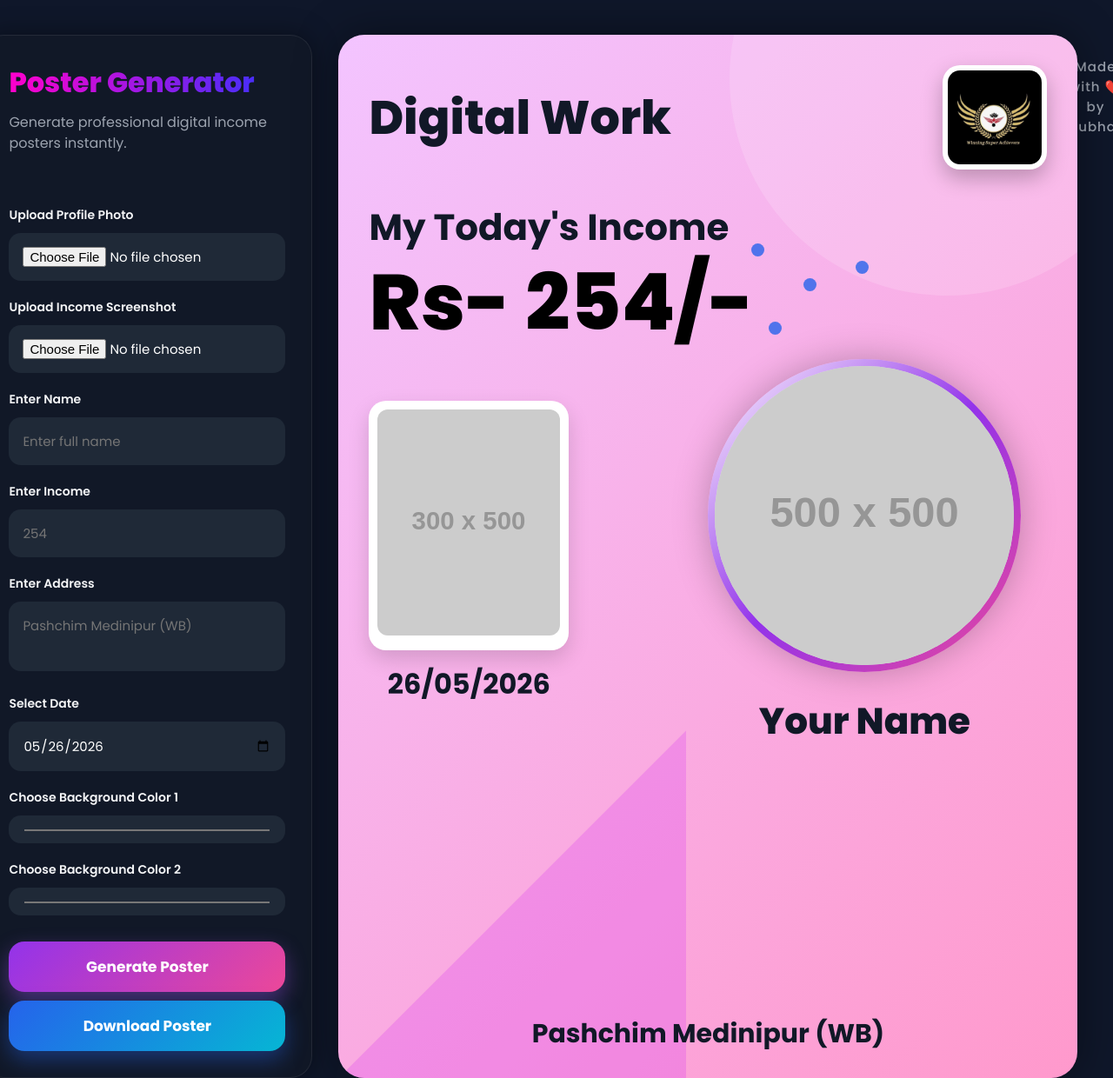
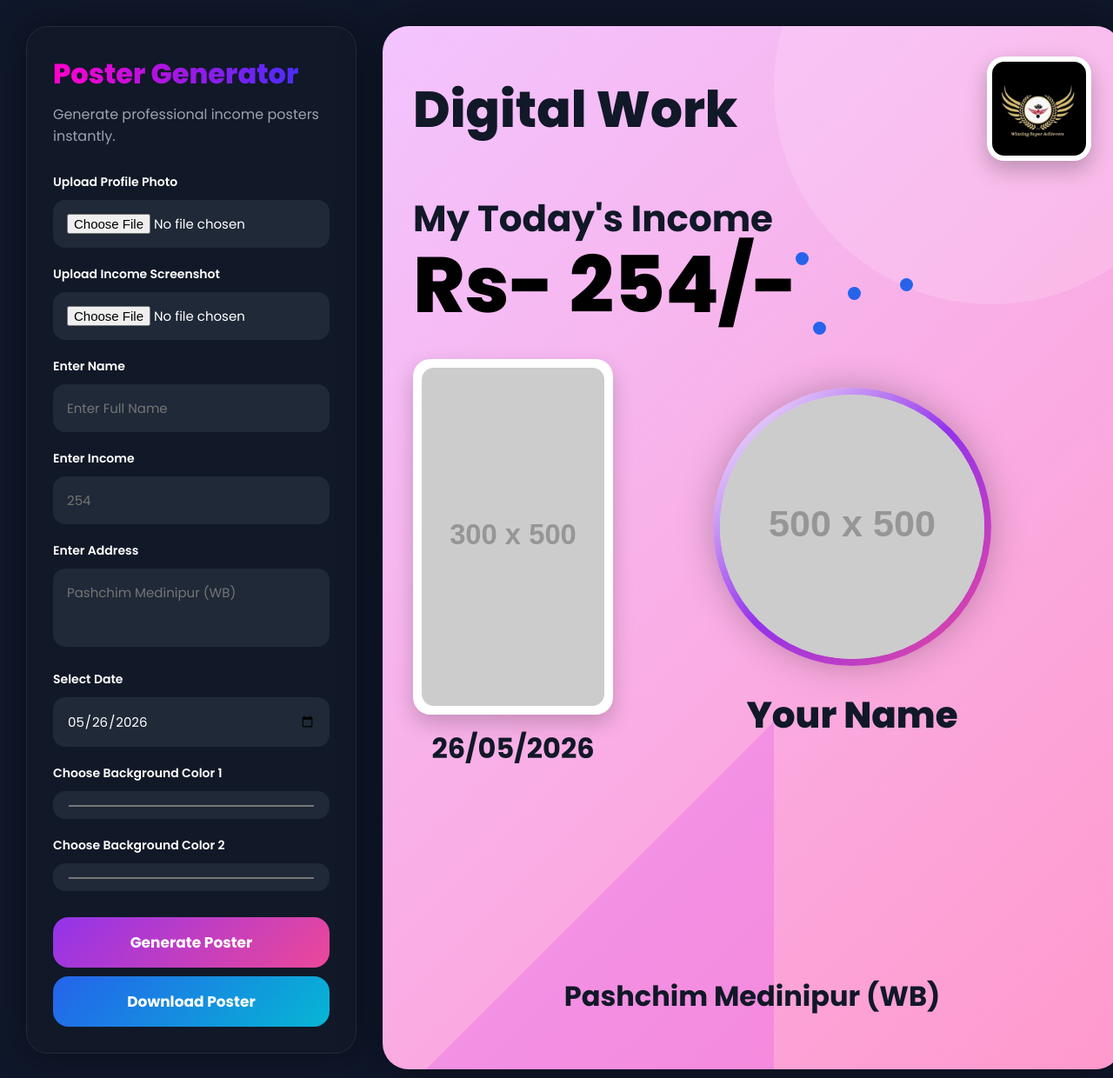
Before and after one commit to techshubham-ind/poster, a plain HTML site: page index.html in a window 1280 px wide. Shown: the top 1240 px of the page at 87% size. Drawn offline with Linux system fonts and the light colour scheme; placeholder pictures from the web are drawn by us.

Commit message:
Refactor HTML structure and styles for poster generator

```diff
--- a/index.html
+++ b/index.html
@@ -1,13 +1,14 @@
-
 <!DOCTYPE html>
 <html lang="en">
 <head>
-  <meta charset="UTF-8" />
-  <meta name="viewport" content="width=device-width, initial-scale=1.0" />
+<meta charset="UTF-8">
+<meta name="viewport" content="width=device-width, initial-scale=1.0">
+
 <title>Professional Poster Generator</title>
 
 <link rel="preconnect" href="https://fonts.googleapis.com">
 <link rel="preconnect" href="https://fonts.gstatic.com" crossorigin>
+
 <link href="https://fonts.googleapis.com/css2?family=Poppins:wght@300;400;500;600;700;800&display=swap" rel="stylesheet">
 
 <script src="https://html2canvas.hertzen.com/dist/html2canvas.min.js"></script>
@@ -24,16 +25,14 @@
 body{
     background:#0f172a;
     min-height:100vh;
-      display:flex;
-      justify-content:center;
-      align-items:flex-start;
-      padding:40px 20px;
+    padding:30px;
     color:white;
 }
 
 .main-container{
     width:100%;
-      max-width:1400px;
+    max-width:1600px;
+    margin:auto;
     display:grid;
     grid-template-columns:380px 1fr;
     gap:30px;
@@ -43,11 +42,11 @@
     background:#111827;
     padding:30px;
     border-radius:25px;
-      box-shadow:0 0 30px rgba(0,0,0,0.4);
+    height:fit-content;
     position:sticky;
     top:20px;
-      height:fit-content;
     border:1px solid rgba(255,255,255,0.08);
+    box-shadow:0 0 40px rgba(0,0,0,0.4);
 }
 
 .title{
@@ -61,8 +60,7 @@
 
 .sub{
     color:#9ca3af;
-      margin-bottom:60px;
-      line-height:1.5;
+    margin-bottom:30px;
 }
 
 .input-group{
@@ -72,32 +70,31 @@
 label{
     display:block;
     margin-bottom:10px;
+    font-weight:600;
     font-size:14px;
-      font-weight:600;
-      color:#f3f4f6;
 }
 
-    input, textarea{
+input,
+textarea{
     width:100%;
     padding:14px;
     border:none;
+    outline:none;
     border-radius:14px;
     background:#1f2937;
     color:white;
-      outline:none;
     font-size:15px;
     border:2px solid transparent;
-      transition:0.3s;
 }
 
 input:focus,
 textarea:focus{
-      border-color:#a855f7;
+    border-color:#9333ea;
 }
 
 textarea{
     resize:none;
-      height:80px;
+    height:90px;
 }
 
 .btn{
@@ -105,9 +102,9 @@
     padding:16px;
     border:none;
     border-radius:18px;
+    cursor:pointer;
     font-size:17px;
     font-weight:700;
-      cursor:pointer;
     transition:0.3s;
     margin-top:10px;
 }
@@ -115,39 +112,34 @@
 .generate-btn{
     background:linear-gradient(135deg,#9333ea,#ec4899);
     color:white;
-      box-shadow:0 10px 25px rgba(168,85,247,0.4);
-    }
-
-    .generate-btn:hover{
-      transform:translateY(-3px);
 }
 
 .download-btn{
     background:linear-gradient(135deg,#2563eb,#06b6d4);
     color:white;
-      box-shadow:0 10px 25px rgba(37,99,235,0.4);
 }
 
-    .download-btn:hover{
+.btn:hover{
     transform:translateY(-3px);
 }
 
 .poster-wrapper{
     display:flex;
     justify-content:center;
-      align-items:flex-start;
 }
 
 .poster{
     width:850px;
     height:1200px;
-      aspect-ratio:210/297;
+
+    --bg1:#f3c4ff;
+    --bg2:#ff99cc;
+
+    background:linear-gradient(135deg,var(--bg1),var(--bg2));
+
+    border-radius:30px;
     position:relative;
     overflow:hidden;
-      border-radius:30px;
-      background:linear-gradient(135deg,var(--bg1),var(--bg2));
-      --bg1:#f3c4ff;
-      --bg2:#ff99cc;
     box-shadow:0 0 50px rgba(0,0,0,0.4);
 }
 
@@ -157,23 +149,22 @@
     height:500px;
     background:rgba(255,255,255,0.15);
     border-radius:50%;
-      top:-200px;
+    top:-180px;
     right:-100px;
 }
 
 .shape2{
     position:absolute;
-      width:600px;
-      height:600px;
+    width:650px;
+    height:650px;
     background:#d946ef;
+    opacity:0.25;
+    bottom:-250px;
+    left:-200px;
     clip-path:polygon(0 100%,100% 0,100% 100%);
-      bottom:-200px;
-      left:-200px;
-      opacity:0.3;
 }
 
 .top-bar{
-      width:100%;
     display:flex;
     justify-content:space-between;
     align-items:center;
@@ -183,7 +174,7 @@
 }
 
 .business-title{
-      font-size:54px;
+    font-size:58px;
     font-weight:800;
     color:#111827;
 }
@@ -208,98 +199,127 @@
     font-size:42px;
     font-weight:700;
     color:#111827;
-      margin-bottom:10px;
 }
 
 .amount{
     font-size:90px;
     font-weight:800;
+    line-height:1;
     color:#000;
-      line-height:1;
 }
 
 .content-area{
     display:flex;
     justify-content:space-between;
     align-items:center;
-      padding:20px 35px;
+    padding:40px 35px;
     position:relative;
     z-index:2;
 }
 
 .statement-box{
     width:230px;
+    min-width:230px;
+    max-width:230px;
+    aspect-ratio:9/16;
     background:white;
+    border-radius:20px;
     padding:10px;
-      border-radius:20px;
-      box-shadow:0 10px 25px rgba(0,0,0,0.15);
+    overflow:hidden;
+    box-shadow:0 10px 25px rgba(0,0,0,0.2);
 }
 
 .statement-img{
     width:100%;
-      height:260px;
+    height:100%;
     object-fit:cover;
-      border-radius:12px;
+    border-radius:14px;
+    display:block;
 }
 
 .date{
     font-size:32px;
     font-weight:700;
+    text-align:center;
     color:#111827;
     margin-top:15px;
-      text-align:center;
 }
 
 .profile-section{
     display:flex;
     flex-direction:column;
     align-items:center;
-      margin-right:30px;
+    width:100%;
 }
 
 .profile-ring{
-      width:360px;
-      height:360px;
+    width:320px;
+    height:320px;
+
+    min-width:320px;
+    min-height:320px;
+
+    max-width:320px;
+    max-height:320px;
+
+    aspect-ratio:1/1;
+
     border-radius:50%;
+    overflow:hidden;
+
     padding:8px;
+
     background:linear-gradient(135deg,#ffffff,#9333ea,#ec4899);
+
     box-shadow:0 0 40px rgba(0,0,0,0.25);
 }
 
 .profile-img{
     width:100%;
     height:100%;
+    object-fit:cover;
+    display:block;
     border-radius:50%;
-      object-fit:cover;
     background:#ddd;
 }
 
 .name{
+    margin-top:28px;
     font-size:42px;
     font-weight:800;
-      margin-top:28px;
     color:#111827;
     text-align:center;
+
     width:100%;
     max-width:500px;
+
+    line-height:1.4;
     word-wrap:break-word;
-      line-height:1.4;
+
     padding:0 10px;
 }
 
 .address{
+    position:absolute;
+    bottom:60px;
+    left:0;
+
     width:100%;
-      position:absolute;
-      bottom:30px;
-      left:0;
+
     text-align:center;
-      font-size:30px;
+
+    font-size:32px;
     font-weight:700;
+
     color:#111827;
+
     padding:0 40px;
+
+    line-height:1.5;
+
+    word-wrap:break-word;
+
     z-index:2;
-      line-height:1.4;
-      word-wrap:break-word;
 }
 
 .decor-dot{
@@ -308,15 +328,39 @@
     height:15px;
     border-radius:50%;
     background:#2563eb;
-      opacity:0.8;
 }
 
-    .d1{top:240px;right:360px;}
-    .d2{top:280px;right:300px;}
-    .d3{top:330px;right:340px;}
-    .d4{top:260px;right:240px;}
+.d1{
+    top:260px;
+    right:360px;
+}
+
+.d2{
+    top:300px;
+    right:300px;
+}
+
+.d3{
+    top:340px;
+    right:340px;
+}
+
+.d4{
+    top:290px;
+    right:240px;
+}
+
+.footer{
+    text-align:center;
+    margin-top:25px;
+    color:#9ca3af;
+    font-size:15px;
+    font-weight:500;
+    letter-spacing:1px;
+}
 
 @media(max-width:1200px){
+
     .main-container{
         grid-template-columns:1fr;
     }
@@ -324,48 +368,19 @@
     .poster{
         width:100%;
         height:auto;
-        aspect-ratio:1/1;
+        aspect-ratio:210/297;
     }
+
 }
 
 @media(max-width:768px){
 
+    body{
+        padding:10px;
+    }
+
     .business-title{
         font-size:34px;
-      }
-
-      .amount{
-        font-size:58px;
-      }
-
-      .today-income{
-        font-size:28px;
-      }
-
-      .content-area{
-        flex-direction:column;
-        gap:20px;
-      }
-
-      .profile-ring{
-        width:240px;
-        height:240px;
-      }
-
-      .name{
-        font-size:34px;
-      }
-
-      .address{
-        font-size:24px;
-      }
-
-      .statement-box{
-        width:180px;
-      }
-
-      .statement-img{
-        height:200px;
     }
 
     .logo{
@@ -373,20 +388,52 @@
         height:80px;
     }
 
+    .today-income{
+        font-size:28px;
+    }
+
+    .amount{
+        font-size:58px;
+    }
+
+    .content-area{
+        flex-direction:column;
+        gap:30px;
+    }
+
+    .profile-ring{
+        width:240px;
+        height:240px;
+        min-width:240px;
+        min-height:240px;
+    }
+
+    .name{
+        font-size:32px;
+    }
+
+    .address{
+        font-size:22px;
+        bottom:30px;
+    }
+
 }
 
 </style>
 </head>
+
 <body>
 
 <div class="main-container">
 
 <div class="control-panel">
 
-    <div class="title">Poster Generator</div>
+<div class="title">
+Poster Generator
+</div>
 
 <div class="sub">
-      Generate professional digital income posters instantly.
+Generate professional income posters instantly.
 </div>
 
 <div class="input-group">
@@ -401,7 +448,7 @@
 
 <div class="input-group">
 <label>Enter Name</label>
-      <input type="text" id="nameInput" placeholder="Enter full name">
+<input type="text" id="nameInput" placeholder="Enter Full Name">
 </div>
 
 <div class="input-group">
@@ -457,8 +504,7 @@
 Digital Work
 </div>
 
-        <!-- DEFAULT COMPANY LOGO -->
-        <img src="logo.png" class="logo" id="logoImg">
+<img src="logo.png" class="logo">
 
 </div>
 
@@ -477,17 +523,25 @@
 <div class="content-area">
 
 <div>
+
 <div class="statement-box">
-            <img src="https://dummyimage.com/300x500/cccccc/000000.jpg&text=Income+Screenshot" class="statement-img" id="statementPreview">
+<img src="https://dummyimage.com/300x500/cccccc/000000.jpg&text=Income+Screenshot"
+class="statement-img"
+id="statementPreview">
 </div>
 
 <div class="date" id="posterDate"></div>
+
 </div>
 
 <div class="profile-section">
 
 <div class="profile-ring">
-            <img src="https://dummyimage.com/500x500/cccccc/000000.jpg&text=Profile+Photo" class="profile-img" id="profilePreview">
+
+<img src="https://dummyimage.com/500x500/cccccc/000000.jpg&text=Profile+Photo"
+class="profile-img"
+id="profilePreview">
+
 </div>
 
 <div class="name" id="posterName">
@@ -508,52 +562,77 @@
 
 </div>
 
+<div class="footer">
+Made with ❤️ by Shubham
+</div>
+
 <script>
 
 const today = new Date();
-  const formattedDate = `${String(today.getDate()).padStart(2,'0')}/${String(today.getMonth()+1).padStart(2,'0')}/${today.getFullYear()}`;
 
-  document.getElementById('posterDate').innerText = formattedDate;
-  document.getElementById('dateInput').value = today.toISOString().split('T')[0];
+document.getElementById('dateInput').value =
+today.toISOString().split('T')[0];
+
+document.getElementById('posterDate').innerText =
+`${String(today.getDate()).padStart(2,'0')}/${String(today.getMonth()+1).padStart(2,'0')}/${today.getFullYear()}`;
 
 function generatePoster(){
 
-    const name = document.getElementById('nameInput').value;
-    const income = document.getElementById('incomeInput').value;
-    const address = document.getElementById('addressInput').value;
-    const selectedDate = document.getElementById('dateInput').value;
-    const bg1 = document.getElementById('bgColor1').value;
-    const bg2 = document.getElementById('bgColor2').value;
+    const name =
+    document.getElementById('nameInput').value;
+
+    const income =
+    document.getElementById('incomeInput').value;
+
+    const address =
+    document.getElementById('addressInput').value;
+
+    const selectedDate =
+    document.getElementById('dateInput').value;
+
+    const bg1 =
+    document.getElementById('bgColor1').value;
+
+    const bg2 =
+    document.getElementById('bgColor2').value;
 
     if(name.trim() !== ''){
         document.getElementById('posterName').innerText = name;
     }
 
     if(income.trim() !== ''){
-      document.getElementById('posterIncome').innerText = `Rs- ${income}/-`;
+        document.getElementById('posterIncome').innerText =
+        `Rs- ${income}/-`;
     }
 
     if(address.trim() !== ''){
         document.getElementById('posterAddress').innerText = address;
     }
 
-    document.getElementById('poster').style.setProperty('--bg1', bg1);
-    document.getElementById('poster').style.setProperty('--bg2', bg2);
-
     if(selectedDate){
 
         const d = new Date(selectedDate);
 
-      const formatted = `${String(d.getDate()).padStart(2,'0')}/${String(d.getMonth()+1).padStart(2,'0')}/${d.getFullYear()}`;
+        const formatted =
+        `${String(d.getDate()).padStart(2,'0')}/${
+        String(d.getMonth()+1).padStart(2,'0')}/${
+        d.getFullYear()}`;
 
         document.getElementById('posterDate').innerText = formatted;
     }
+
+    document.getElementById('poster')
+    .style.setProperty('--bg1', bg1);
+
+    document.getElementById('poster')
+    .style.setProperty('--bg2', bg2);
 
     alert('Poster Generated Successfully!');
 
 }
 
-  document.getElementById('profileInput').addEventListener('change', function(e){
+document.getElementById('profileInput')
+.addEventListener('change', function(e){
 
     const file = e.target.files[0];
 
@@ -562,15 +641,20 @@
         const reader = new FileReader();
 
         reader.onload = function(event){
-        document.getElementById('profilePreview').src = event.target.result;
+
+            document.getElementById('profilePreview').src =
+            event.target.result;
+
         }
 
         reader.readAsDataURL(file);
+
     }
 
 });
 
-  document.getElementById('statementInput').addEventListener('change', function(e){
+document.getElementById('statementInput')
+.addEventListener('change', function(e){
 
     const file = e.target.files[0];
 
@@ -579,10 +663,14 @@
         const reader = new FileReader();
 
         reader.onload = function(event){
-        document.getElementById('statementPreview').src = event.target.result;
+
+            document.getElementById('statementPreview').src =
+            event.target.result;
+
         }
 
         reader.readAsDataURL(file);
+
     }
 
 });
@@ -591,11 +679,13 @@
 
     const poster = document.getElementById('poster');
 
-    html2canvas(poster,{scale:3}).then(canvas=>{
+    html2canvas(poster,{
+        scale:3
+    }).then(canvas=>{
 
         const link = document.createElement('a');
 
-      link.download = 'professional-income-poster.png';
+        link.download = 'professional-poster.png';
 
         link.href = canvas.toDataURL('image/png');
 
@@ -607,16 +697,5 @@
 
 </script>
 
-  <div style="
-    text-align:center;
-    margin-top:25px;
-    color:#9ca3af;
-    font-size:15px;
-    font-weight:500;
-    letter-spacing:1px;
-  ">
-    Made with ❤️ by Shubham
-  </div>
-
 </body>
 </html>
```
Lines whose indentation alone changed are shown as unchanged.
